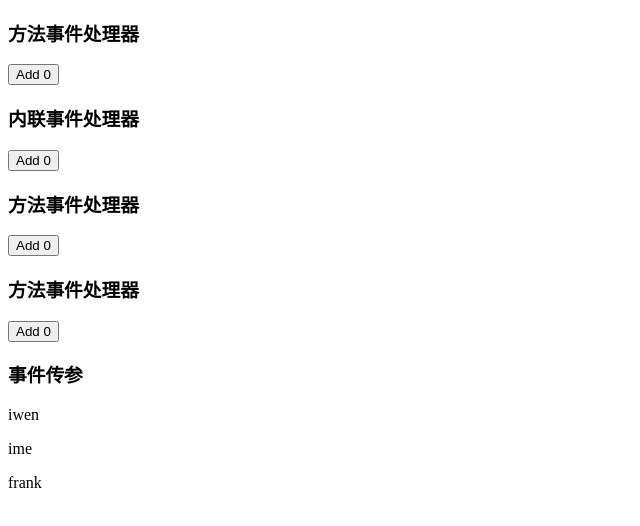
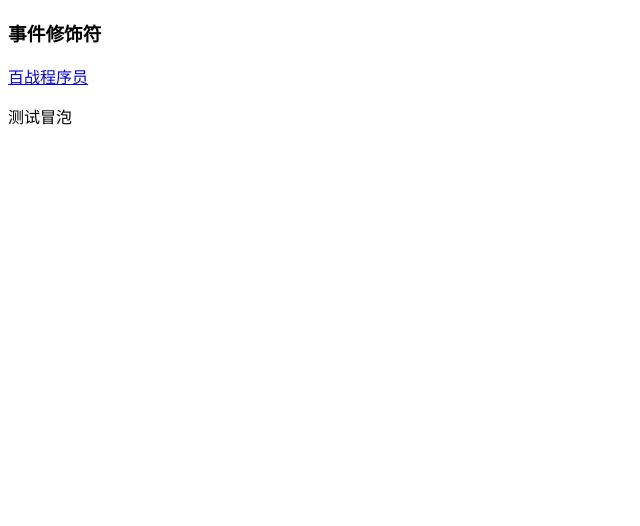
Before and after one commit to recursionBlack/vue3learn, a Vue app in the folder vue-project/: page / in a window 1280 px wide. Shown: the top 526 px of the page, without its empty margins (0-640 px from the left). Built offline with nearby package versions, Linux system fonts and the light colour scheme; the HTML template or start-up script is replaced by a standard one.

Commit message:
94,事件修饰符

```diff
--- a/vue-project/src/App.vue
+++ b/vue-project/src/App.vue
@@ -3,11 +3,12 @@
   <IfDemo />
   <ListDemo />
   <KeyDemo /> -->
-  <EventDemo1 />
+  <!-- <EventDemo1 />
   <EventDemo2 />
   <EventDemo3 />
   <EventDemo4 />
-  <EventDemo5 />
+  <EventDemo5 /> -->
+  <EventDemo6 />
 </template>
 
 <script setup lang="ts">
@@ -15,9 +16,10 @@
 // import IfDemo from './components/IfDemo.vue'
 // import ListDemo from './components/ListDemo.vue'
 // import KeyDemo from './components/KeyDemo.vue'
-import EventDemo1 from './components/EventDemo1.vue'
-import EventDemo2 from './components/EventDemo2.vue'
-import EventDemo3 from './components/EventDemo3.vue'
-import EventDemo4 from './components/EventDemo4.vue'
-import EventDemo5 from './components/EventDemo5.vue'
+// import EventDemo1 from './components/EventDemo1.vue'
+// import EventDemo2 from './components/EventDemo2.vue'
+// import EventDemo3 from './components/EventDemo3.vue'
+// import EventDemo4 from './components/EventDemo4.vue'
+// import EventDemo5 from './components/EventDemo5.vue'
+import EventDemo6 from './components/EventDemo6.vue'
 </script>
--- /dev/null
+++ b/vue-project/src/components/EventDemo6.vue
@@ -0,0 +1,25 @@
+<template>
+  <h3>事件修饰符</h3>
+  <a @click.prevent="clickHandle" href="https://itbaizhan.com">百战程序员</a>
+  <div @click="clickDiv">
+    <p @click.stop="clickP">测试冒泡</p>
+  </div>
+</template>
+
+<script setup lang="ts">
+import { ref } from 'vue'
+
+const clickHandle = (e: Event) => {
+  //阻止默认事件，导致不会跳转到连接上
+  //e.preventDefault()  // 用修饰符.prevent阻止了该事件
+  console.log('点击了')
+}
+
+const clickDiv = () => {
+  console.log('DIV')
+}
+
+const clickP = () => {
+  console.log('P')
+}
+</script>
```
